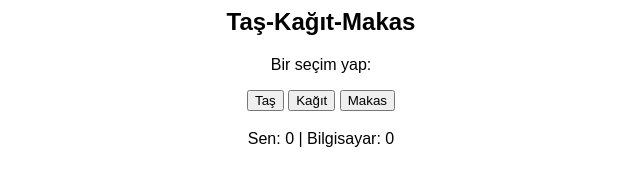
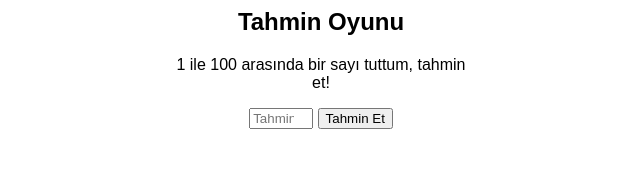
Before and after one commit to kopu20cre/-kopu20cre.github.io, a plain HTML site: page index.html in a window 1280 px wide. Shown: the whole page, without its empty margins (319-959 px from the left). Drawn offline with Linux system fonts and the light colour scheme.

Commit message:
Add files via upload

```diff
--- a/index.html
+++ b/index.html
@@ -1,38 +1,32 @@
-<div id="rps-game" style="font-family: Arial; max-width:300px; margin:auto; text-align:center;">
-  <h2>Taş-Kağıt-Makas</h2>
-  <p>Bir seçim yap:</p>
-  <button onclick="play('taş')">Taş</button>
-  <button onclick="play('kağıt')">Kağıt</button>
-  <button onclick="play('makas')">Makas</button>
-
-  <h3 id="result"></h3>
-  <p id="score">Sen: 0 | Bilgisayar: 0</p>
+<div style="text-align:center; font-family: Arial; max-width: 300px; margin:auto;">
+  <h2>Tahmin Oyunu</h2>
+  <p>1 ile 100 arasında bir sayı tuttum, tahmin et!</p>
+  <input type="number" id="guess" placeholder="Tahminini yaz" min="1" max="100">
+  <button onclick="checkGuess()">Tahmin Et</button>
+  <p id="feedback"></p>
+  <p id="attempts"></p>
 </div>
 
 <script>
-let userScore = 0;
-let compScore = 0;
+let numberToGuess = Math.floor(Math.random() * 100) + 1;
+let attempts = 0;
 
-function play(userChoice) {
-  const choices = ['taş', 'kağıt', 'makas'];
-  const compChoice = choices[Math.floor(Math.random() * 3)];
-  let resultText = `Bilgisayar: ${compChoice}. `;
+function checkGuess() {
+  const guessInput = document.getElementById('guess');
+  const feedback = document.getElementById('feedback');
+  const attemptsP = document.getElementById('attempts');
+  let guess = Number(guessInput.value);
+  attempts++;
 
-  if (userChoice === compChoice) {
-    resultText += "Berabere!";
-  } else if (
-    (userChoice === 'taş' && compChoice === 'makas') ||
-    (userChoice === 'kağıt' && compChoice === 'taş') ||
-    (userChoice === 'makas' && compChoice === 'kağıt')
-  ) {
-    resultText += "Kazandın!";
-    userScore++;
-  } else {
-    resultText += "Kaybettin!";
-    compScore++;
+  if (guess === numberToGuess) {
+    feedback.textContent = `Tebrikler! Doğru tahmin: ${numberToGuess}`;
+    attemptsP.textContent = `Toplam tahmin sayısı: ${attempts}`;
+  } else if (guess > numberToGuess) {
+    feedback.textContent = "Daha küçük bir sayı dene.";
+  } else if (guess < numberToGuess) {
+    feedback.textContent = "Daha büyük bir sayı dene.";
   }
-
-  document.getElementById('result').innerText = resultText;
-  document.getElementById('score').innerText = `Sen: ${userScore} | Bilgisayar: ${compScore}`;
+  guessInput.value = '';
+  guessInput.focus();
 }
 </script>
```
